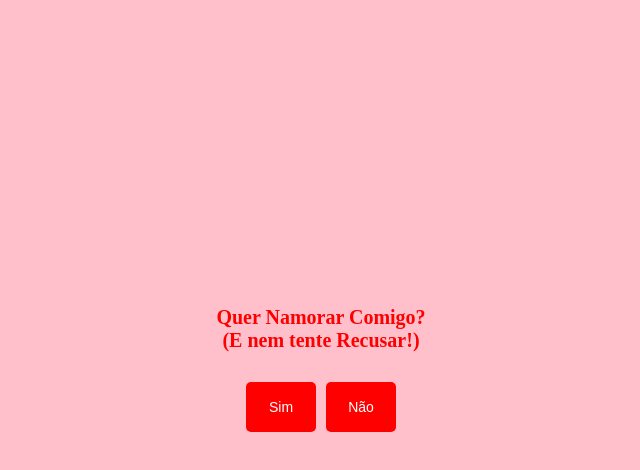
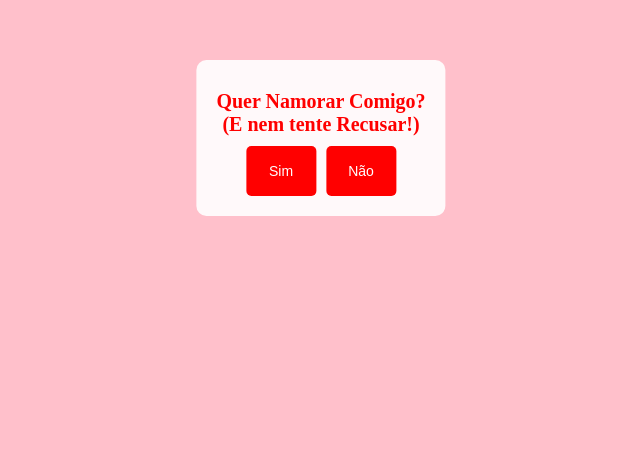
Before and after one commit to daviparadela/quernamorarcomigo, a plain HTML site: page index.html in a window 1280 px wide. Shown: the part 262-732 px from the top of the page, without its empty margins (319-959 px from the left). Drawn offline with Linux system fonts and the light colour scheme.

Commit message:
caixinha de pergunta

```diff
--- a/index.html
+++ b/index.html
@@ -118,6 +118,26 @@
             border-radius: 5px;
         }
 
+        /* Sobreposição e estilo dos elementos de pergunta e opções */
+        #questionWrapper {
+            position: absolute;
+            top: 50%;
+            left: 50%;
+            transform: translate(-50%, -50%);
+            background-color: rgba(255, 255, 255, 0.9);
+            padding: 20px;
+            border-radius: 10px;
+            z-index: 10; /* Garantir que está acima dos outros elementos */
+            text-align: center;
+        }
+
+        /* Estilo para os botões dentro do wrapper */
+        #buttonsWrapper {
+            display: flex;
+            gap: 10px;
+            justify-content: center;
+        }
+
         /* Media queries para telas menores */
         @media (max-width: 600px) {
             .container {
@@ -186,11 +206,13 @@
         <button id="redirectButton" onclick="window.location.href='video.html'">Clique aqui</button>
     </div>
 
-    <h1 id="header">Quer Namorar Comigo?<br>(E nem tente Recusar!)</h1>
-
-    <div id="buttons">
-        <button id="change">Sim</button>
-        <button id="no">Não</button>
+    <!-- Pergunta e opções -->
+    <div id="questionWrapper">
+        <h1 id="header">Quer Namorar Comigo?<br>(E nem tente Recusar!)</h1>
+        <div id="buttonsWrapper">
+            <button id="change">Sim</button>
+            <button id="no">Não</button>
+        </div>
     </div>
 
     <!-- Áudio que será reproduzido ao clicar em "Não" -->
@@ -207,10 +229,9 @@
         document.getElementById("change").onclick = function() {
             var topImages = document.getElementById("topImages");
             var declaration = document.getElementById("declaration");
-            var header = document.getElementById("header");
-            var buttons = document.getElementById("buttons");
             var image = document.getElementById("image");
             var redirectButton = document.getElementById("redirectButton");
+            var questionWrapper = document.getElementById("questionWrapper");
 
             // Tocar o áudio "Sim"
             var audioSim = document.getElementById("audioSim");
@@ -231,9 +252,11 @@
             image.style.opacity = "1";
             redirectButton.style.opacity = "1";
 
-            // Ocultar header e botões
-            header.style.opacity = "0";
-            buttons.style.opacity = "0";
+            // Ocultar questionWrapper
+            questionWrapper.style.opacity = "0";
+            setTimeout(function() {
+                questionWrapper.style.display = "none";
+            }, 2000); // Tempo de transição antes de ocultar o questionWrapper
         };
 
         // Função para mover o botão "Não" e tocar o áudio
```
